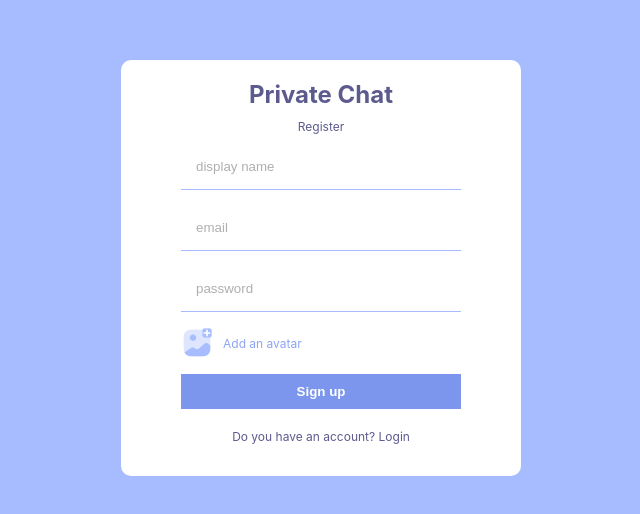
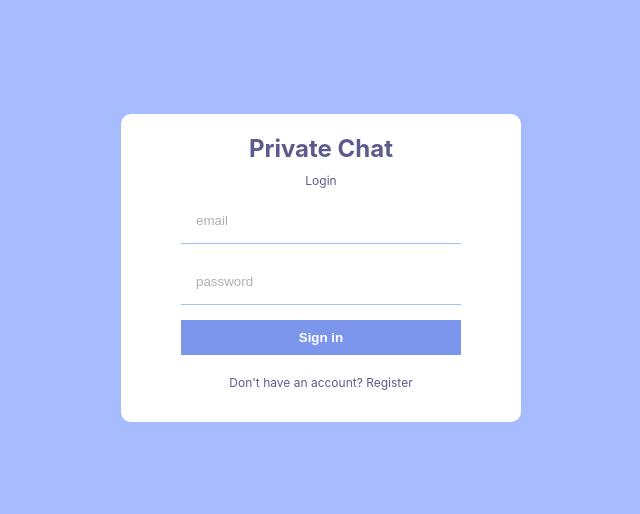
Before and after one commit to Fabian-Buitrago/private-chat, a React (Create React App) app: page / in a window 1280 px wide. Shown: the part 132-646 px from the top of the page, without its empty margins (319-959 px from the left). Built offline with nearby package versions, Linux system fonts and the light colour scheme.

Commit message:
Add login form and styles

```diff
--- a/src/App.js
+++ b/src/App.js
@@ -1,8 +1,9 @@
 import "./style.scss";
 import Register from "./pages/Register";
+import Login from "./pages/Login";
 
 function App() {
-  return <Register />;
+  return <Login />;
 }
 
 export default App;
--- a/src/pages/Login.jsx
+++ b/src/pages/Login.jsx
@@ -0,0 +1,21 @@
+import React from "react";
+import Add from "../img/addAvatar.png";
+
+const Login = () => {
+  return (
+    <div className="formContainer">
+      <div className="formWrapper">
+        <span className="logo">Private Chat</span>
+        <span className="title">Login</span>
+        <form action="">
+          <input type="email" placeholder="email" />
+          <input type="password" placeholder="password" />
+          <button>Sign in</button>
+        </form>
+        <p>Don't have an account? Register</p>
+      </div>
+    </div>
+  );
+};
+
+export default Login;
```
